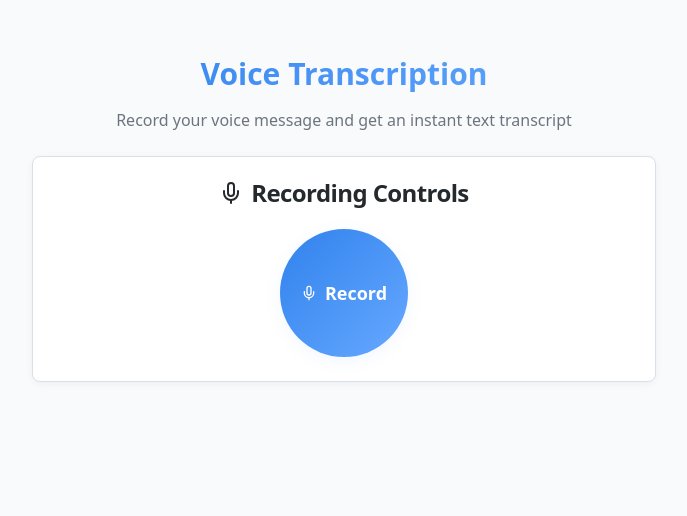
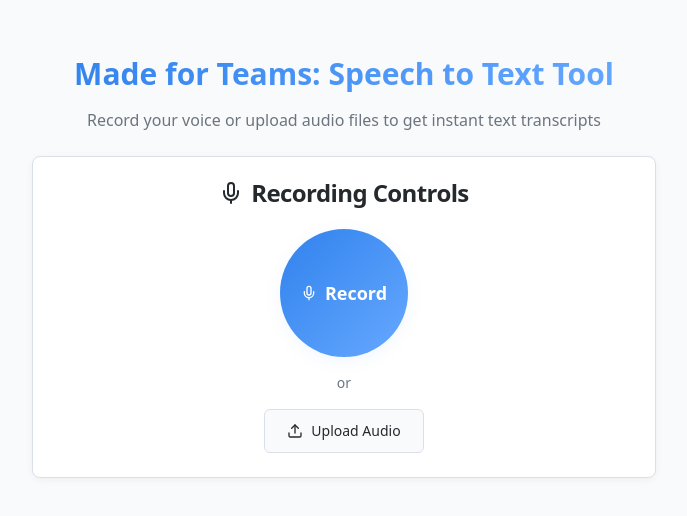
Before and after one commit to chicomlopes/talk-and-type-team, a React (Vite) app: page / in a window 1280 px wide. Shown: the top 516 px of the page, without its empty margins (296-983 px from the left). Built offline with nearby package versions, Linux system fonts and the light colour scheme.

Commit message:
Add file upload and change page title
Add functionality for users to upload audio files for transcription alongside the existing recording feature. Update the page title to "Made for Teams: Speech to Text Tool".

```diff
--- a/index.html
+++ b/index.html
@@ -3,13 +3,13 @@
   <head>
     <meta charset="UTF-8" />
     <meta name="viewport" content="width=device-width, initial-scale=1.0" />
-    <title>Voice Transcription - Employee Tool</title>
-    <meta name="description" content="Professional voice recording and transcription tool for employees. Record voice messages and get instant text transcripts." />
-    <meta name="author" content="Voice Transcription Tool" />
-    <meta name="keywords" content="voice recording, transcription, speech to text, employee tools, corporate" />
+    <title>Made for Teams: Speech to Text Tool</title>
+    <meta name="description" content="Professional speech to text tool for teams. Record voice messages or upload audio files to get instant text transcripts." />
+    <meta name="author" content="Speech to Text Tool" />
+    <meta name="keywords" content="voice recording, transcription, speech to text, team tools, audio upload, corporate" />
 
-    <meta property="og:title" content="Voice Transcription - Employee Tool" />
-    <meta property="og:description" content="Professional voice recording and transcription tool for employees. Record voice messages and get instant text transcripts." />
+    <meta property="og:title" content="Made for Teams: Speech to Text Tool" />
+    <meta property="og:description" content="Professional speech to text tool for teams. Record voice messages or upload audio files to get instant text transcripts." />
     <meta property="og:type" content="website" />
     <meta property="og:image" content="https://lovable.dev/opengraph-image-p98pqg.png" />
 
--- a/src/components/VoiceRecorder.tsx
+++ b/src/components/VoiceRecorder.tsx
@@ -2,7 +2,7 @@ import React, { useState, useRef, useEffect } from 'react';
 import { Button } from '@/components/ui/button';
 import { Card, CardContent, CardHeader, CardTitle } from '@/components/ui/card';
 import { Badge } from '@/components/ui/badge';
-import { Mic, MicOff, Play, Pause, Copy, Trash2, Download } from 'lucide-react';
+import { Mic, MicOff, Play, Pause, Copy, Trash2, Download, Upload } from 'lucide-react';
 import { useToast } from '@/hooks/use-toast';
 
 interface VoiceRecorderProps {}
@@ -20,6 +20,7 @@ const VoiceRecorder: React.FC<VoiceRecorderProps> = () => {
   const recognitionRef = useRef<SpeechRecognition | null>(null);
   const intervalRef = useRef<NodeJS.Timeout | null>(null);
   const chunksRef = useRef<Blob[]>([]);
+  const fileInputRef = useRef<HTMLInputElement | null>(null);
 
   const { toast } = useToast();
 
@@ -206,6 +207,35 @@ const VoiceRecorder: React.FC<VoiceRecorderProps> = () => {
     }
   };
 
+  const handleFileUpload = (event: React.ChangeEvent<HTMLInputElement>) => {
+    const file = event.target.files?.[0];
+    if (file) {
+      // Check if it's an audio file
+      if (!file.type.startsWith('audio/')) {
+        toast({
+          title: "Invalid File",
+          description: "Please select an audio file.",
+          variant: "destructive",
+        });
+        return;
+      }
+
+      const url = URL.createObjectURL(file);
+      setAudioURL(url);
+      setTranscript('');
+      setRecordingTime(0);
+
+      toast({
+        title: "File Uploaded",
+        description: `${file.name} ready for playback. Note: Live transcription works best with recordings.`,
+      });
+    }
+  };
+
+  const triggerFileUpload = () => {
+    fileInputRef.current?.click();
+  };
+
   const formatTime = (seconds: number) => {
     const mins = Math.floor(seconds / 60);
     const secs = seconds % 60;
@@ -216,10 +246,10 @@ const VoiceRecorder: React.FC<VoiceRecorderProps> = () => {
     <div className="max-w-2xl mx-auto p-6 space-y-6">
       <div className="text-center space-y-4">
         <h1 className="text-3xl font-bold bg-gradient-to-r from-primary to-primary-glow bg-clip-text text-transparent">
-          Voice Transcription
+          Made for Teams: Speech to Text Tool
         </h1>
         <p className="text-muted-foreground">
-          Record your voice message and get an instant text transcript
+          Record your voice or upload audio files to get instant text transcripts
         </p>
       </div>
 
@@ -245,7 +275,8 @@ const VoiceRecorder: React.FC<VoiceRecorderProps> = () => {
               </div>
             )}
 
-            {/* Recording Button */}
+            {/* Recording and Upload Buttons */}
+            <div className="flex flex-col items-center space-y-4">
               <Button
                 onClick={isRecording ? stopRecording : startRecording}
                 variant={isRecording ? "recording" : "hero"}
@@ -264,6 +295,28 @@ const VoiceRecorder: React.FC<VoiceRecorderProps> = () => {
                   </>
                 )}
               </Button>
+
+              <div className="text-sm text-muted-foreground">or</div>
+
+              <Button
+                onClick={triggerFileUpload}
+                variant="outline"
+                size="lg"
+                className="w-40"
+                disabled={isRecording}
+              >
+                <Upload className="w-5 h-5" />
+                Upload Audio
+              </Button>
+
+              <input
+                ref={fileInputRef}
+                type="file"
+                accept="audio/*"
+                onChange={handleFileUpload}
+                style={{ display: 'none' }}
+              />
+            </div>
 
             {/* Transcription Status */}
             {isTranscribing && (
```
Lines whose indentation alone changed are shown as unchanged.
